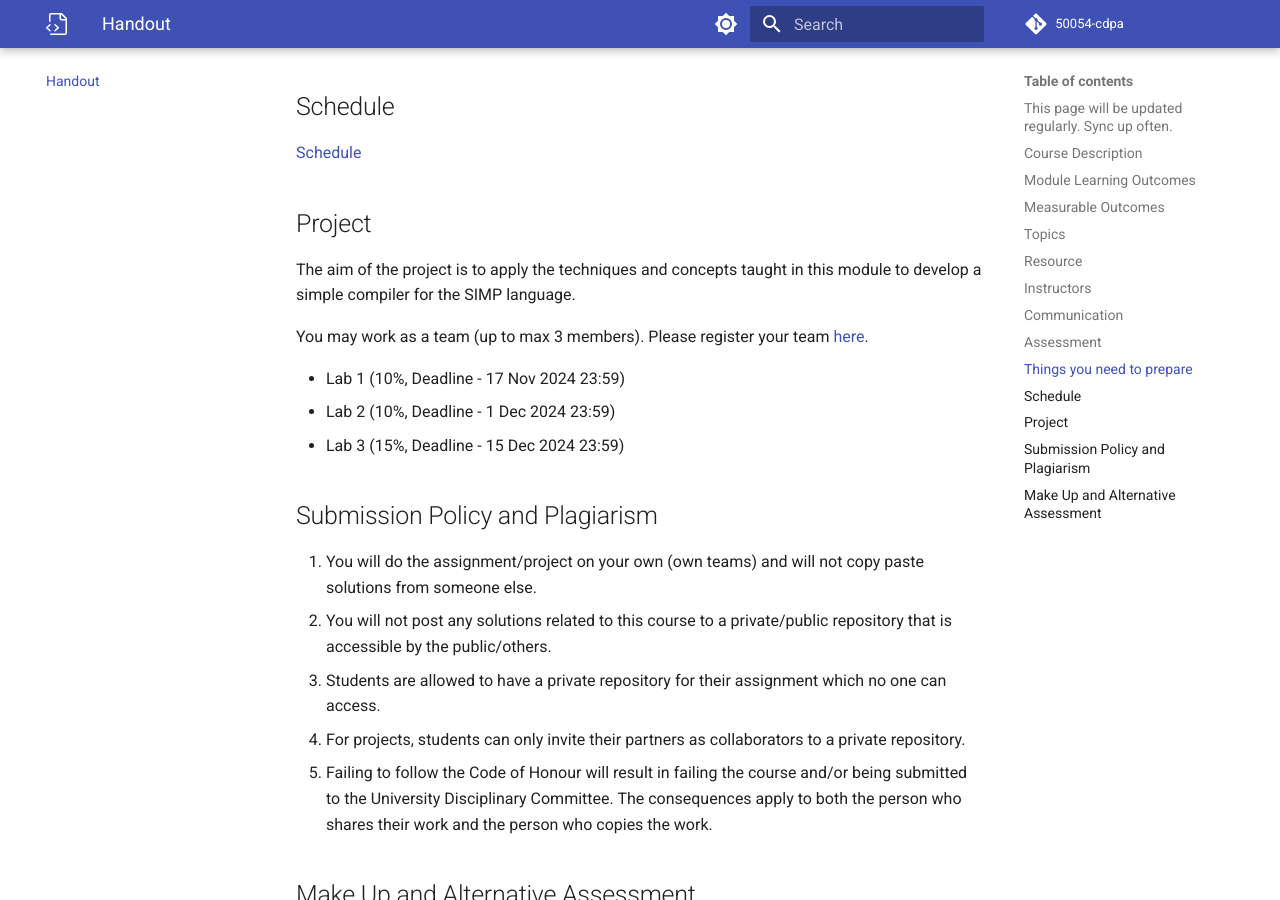
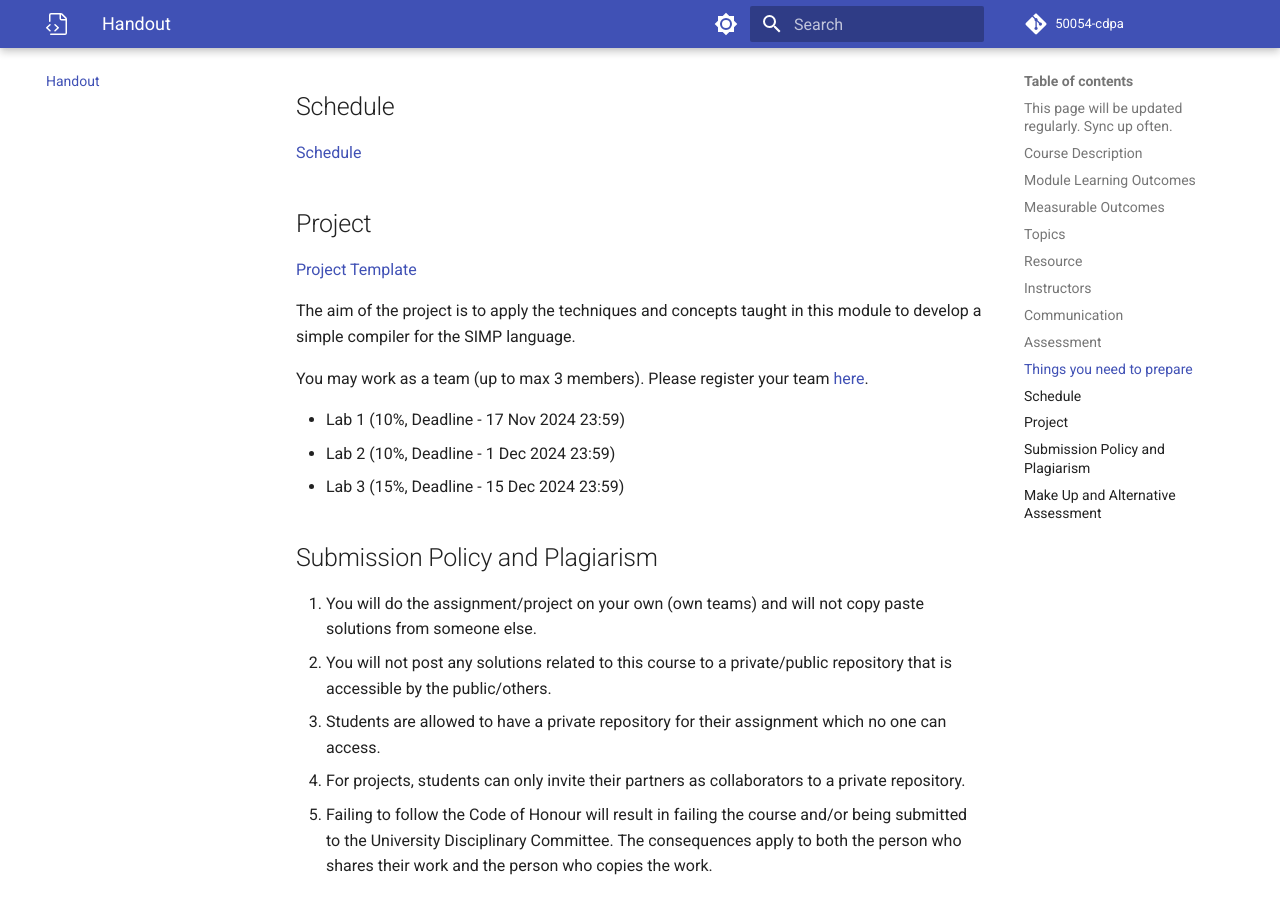
Before and after one commit to 50054-cdpa/notes, an MkDocs documentation site: the page built from docs/handout.md, in a window 1280 px wide and 900 px high, scrolled down 3400 px. Built offline with MkDocs 1.6.1 and Material for MkDocs 9.7.7, drawn with Linux system fonts in a browser that asks for light colours; some web fonts are replaced; comment, search, counter and statistics services are not loaded.

Commit message:
added project

```diff
--- a/docs/handout.md
+++ b/docs/handout.md
@@ -104,6 +104,8 @@ If you have course/assignment/project related questions, please post it on the d
 
 ## Project
 
+[Project Template](https://github.com/50054-cdpa/project/)
+
 The aim of the project is to apply the techniques and concepts taught in this module to develop a simple compiler for the SIMP language.
 
 You may work as a team (up to max 3 members). Please register your team [here](https://docs.google.com/spreadsheets/d/1oH51zYVGD6ieXwr2Nc8UZxK9q4qMxBMRp-pQxgJCXL8/edit?usp=sharing).
```
